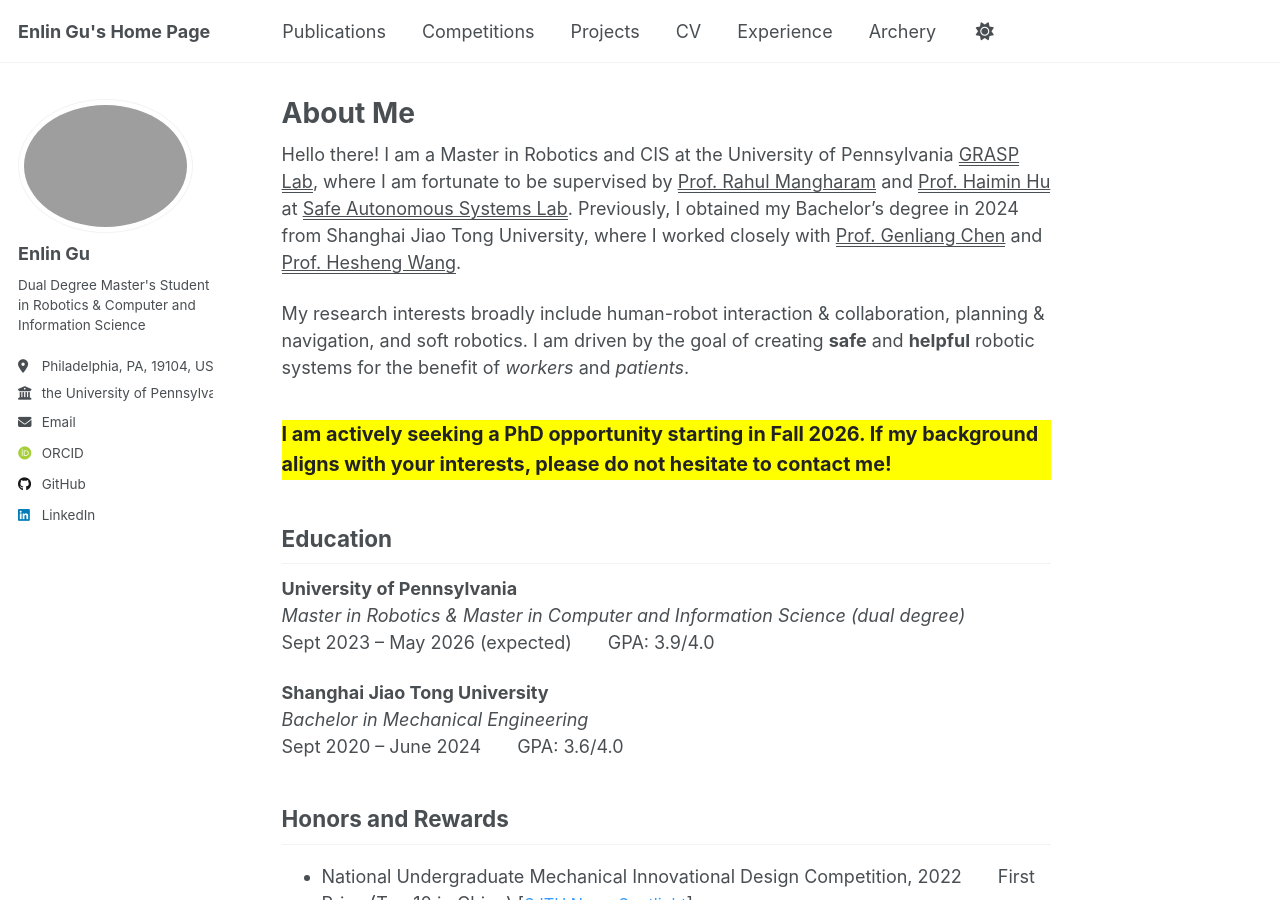
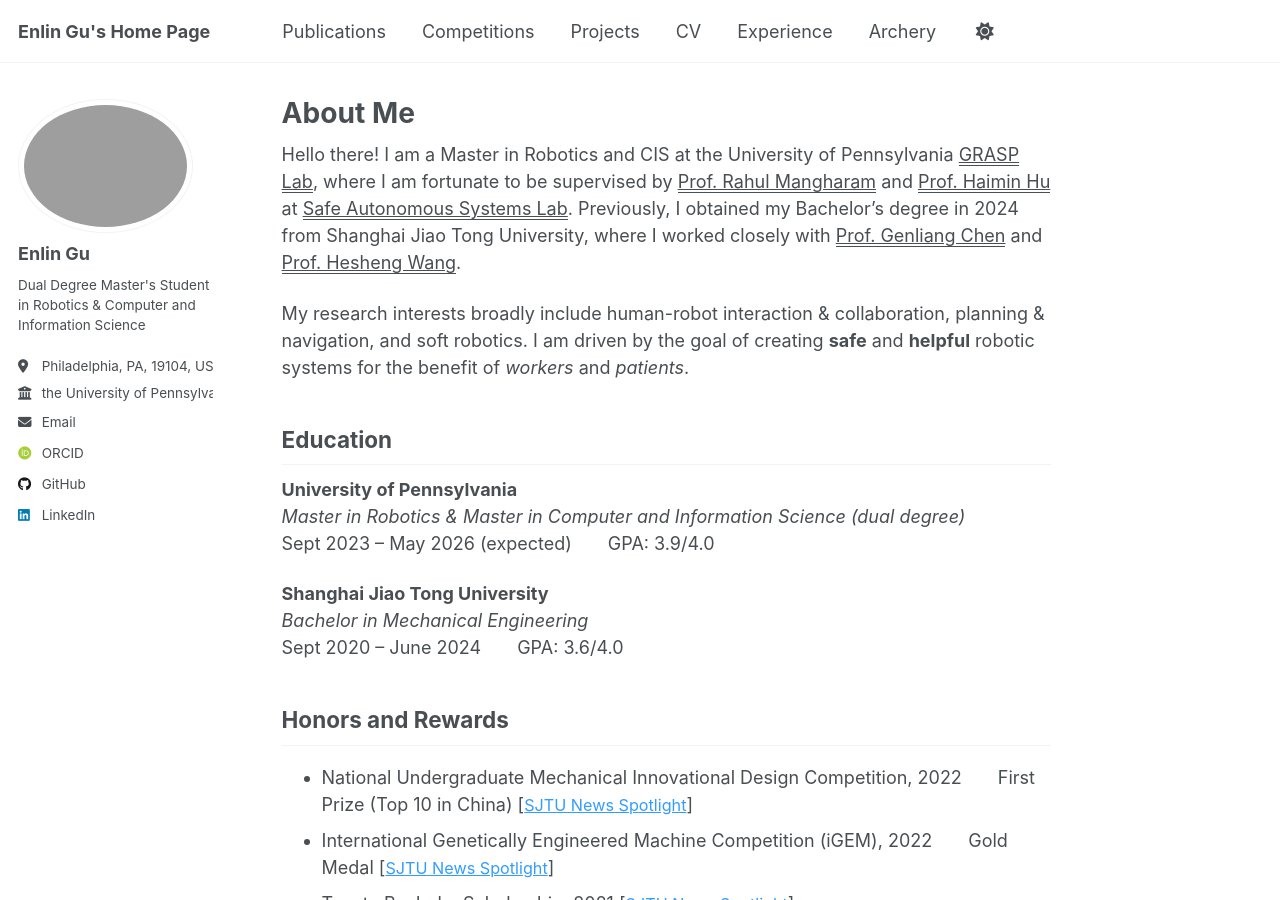
Before and after one commit to Gelrignard/gelrignard.github.io, a Jekyll site: the page built from _pages/about.md, in a window 1280 px wide and 900 px high. Built offline with Jekyll 4.4.1, drawn with Linux system fonts in a browser that asks for light colours; some web fonts are replaced; a script that is not in the unit is left out.

Commit message:
delete finding phd

```diff
--- a/_pages/about.md
+++ b/_pages/about.md
@@ -10,10 +10,6 @@
 Hello there! I am a Master in Robotics and CIS at the University of Pennsylvania <u><a href="https://www.grasp.upenn.edu/">GRASP Lab</a></u>, where I am fortunate to be supervised by <u><a href="https://www.seas.upenn.edu/~rahulm/">Prof. Rahul Mangharam</a></u> and <u><a href="https://haiminhu.org/">Prof. Haimin Hu</a></u> at <u><a href="https://xlab.upenn.edu/">Safe Autonomous Systems Lab</a></u>. Previously, I obtained my Bachelor's degree in 2024 from Shanghai Jiao Tong University, where I worked closely with <u><a href="https://me.sjtu.edu.cn/en/FullTimeTeacher/chengenliang.html">Prof. Genliang Chen</a></u> and <u><a href="https://irmv.sjtu.edu.cn/wanghesheng">Prof. Hesheng Wang</a></u>.
 
 My research interests broadly include human-robot interaction & collaboration, planning & navigation, and soft robotics. I am driven by the goal of creating **safe** and **helpful** robotic systems for the benefit of *workers* and *patients*.
-
-<div style="background: yellow; color: #222; font-weight: bold; font-size: 1.1em; margin-top: 2em;">
-I am actively seeking a PhD opportunity starting in Fall 2026. If my background aligns with your interests, please do not hesitate to contact me!
-</div>
 
 ## Education
 
```
